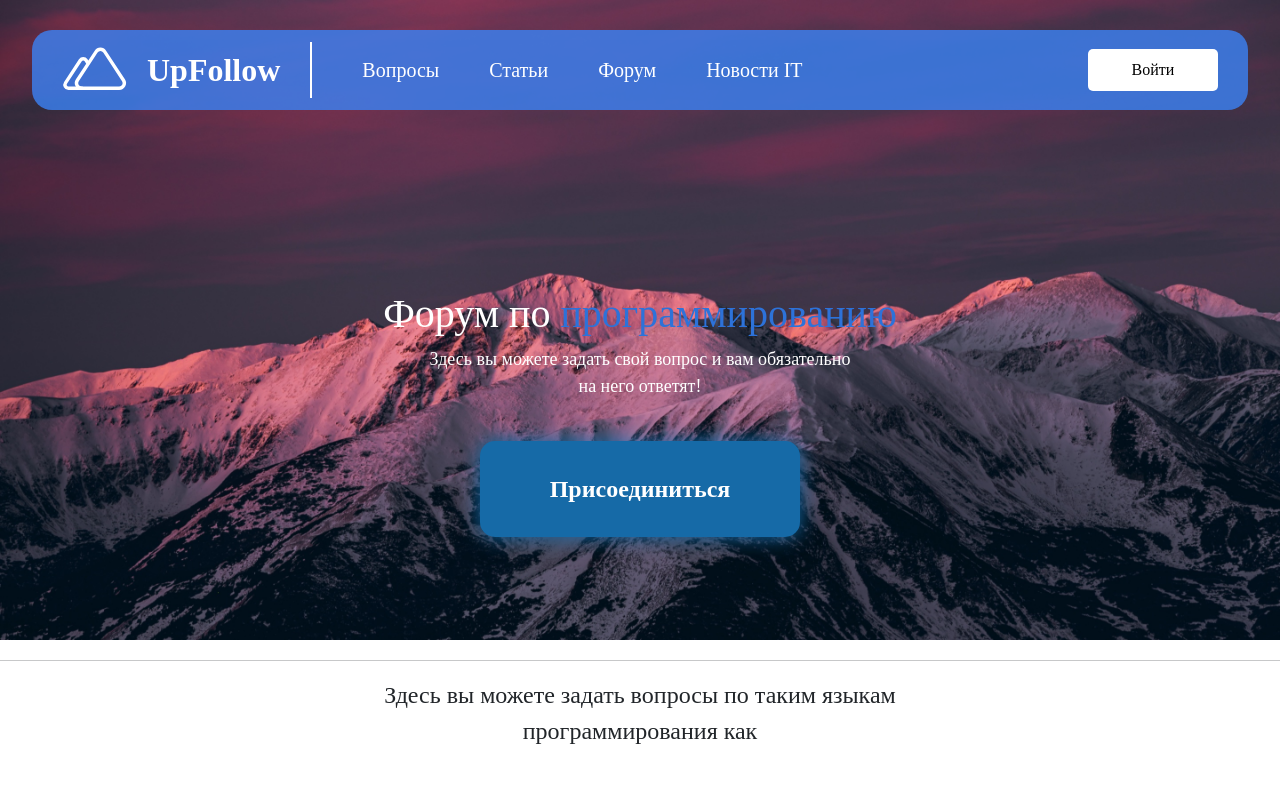
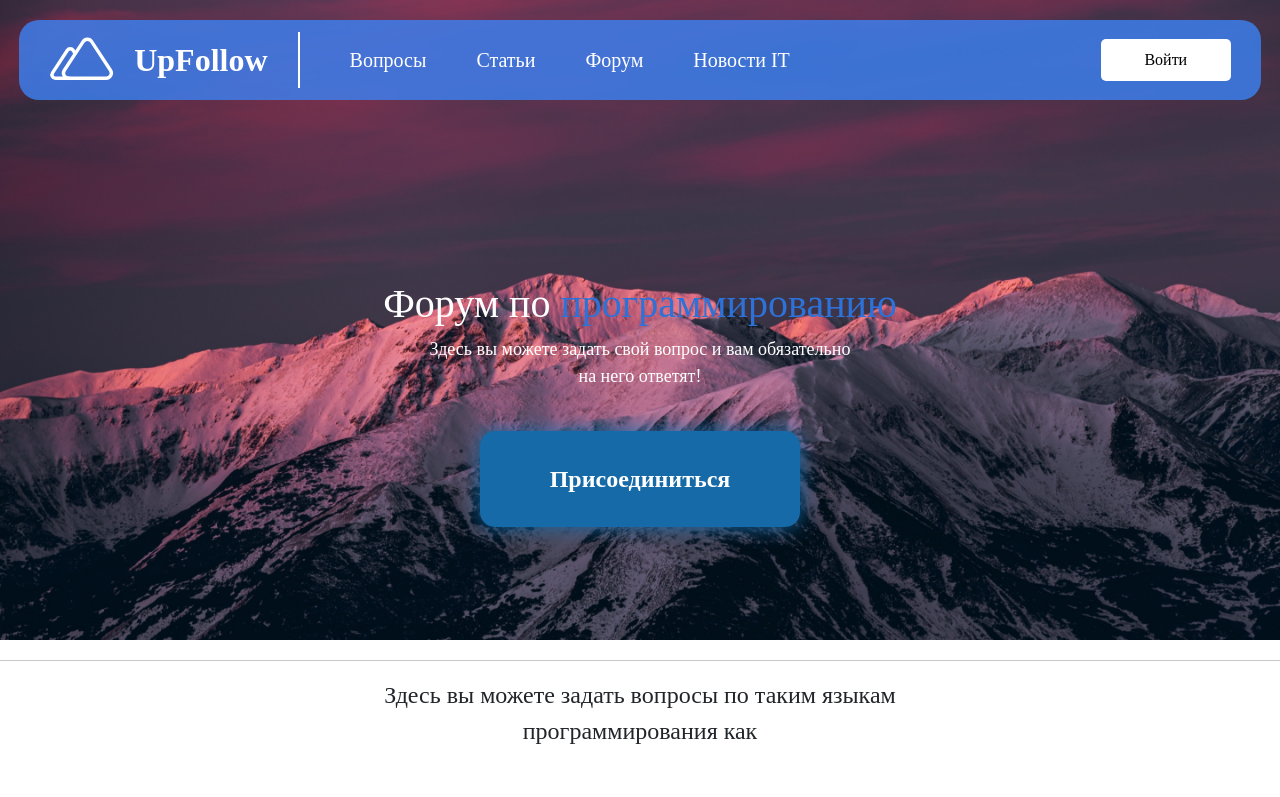
Before and after one commit to OverflowProjectMSP/final, a Vue app in the folder client/: page / in a window 1280 px wide. Shown: the top 797 px of the page. Built offline with nearby package versions, Linux system fonts and the light colour scheme; no server answers; a web font is replaced by a local one.

Commit message:
Допил хедера(3)

```diff
--- a/client/src/components/Edit/NewnavBar.vue
+++ b/client/src/components/Edit/NewnavBar.vue
@@ -32,7 +32,7 @@
     padding: 0 30px 0 30px;
 
     border-radius: 20px;
-    width: 95%;
+    width: 97%;
     min-height: 80px !important;
 
     background-color: rgba(59, 130, 246, 0.8)
--- a/client/src/components/Main/PageStart.vue
+++ b/client/src/components/Main/PageStart.vue
@@ -75,7 +75,7 @@ body {
 }
 
 .NewHeader {
-    margin-top: 30px;
+    margin-top: 20px;
     margin-bottom: 30px;
 }
 
```
